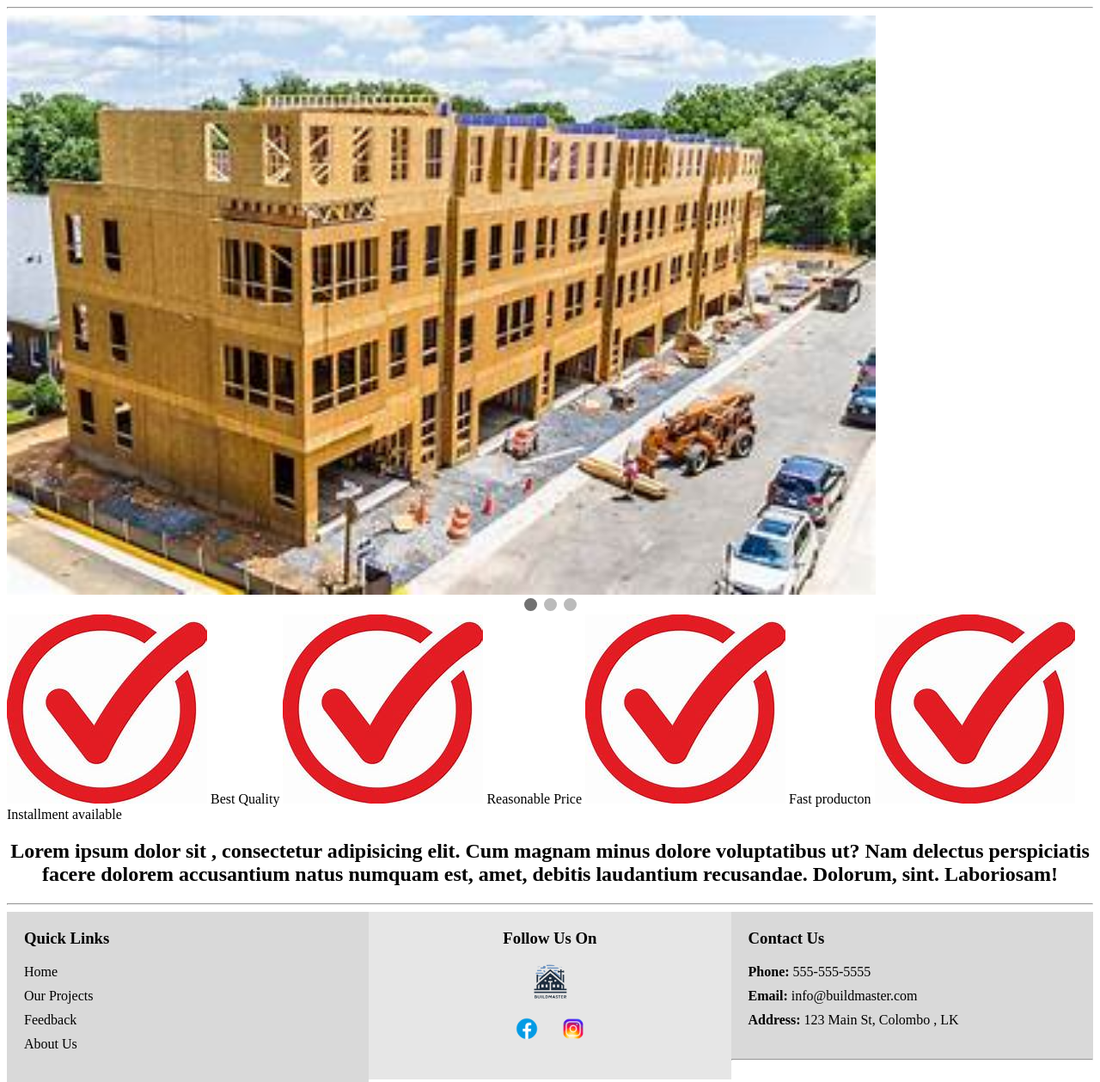
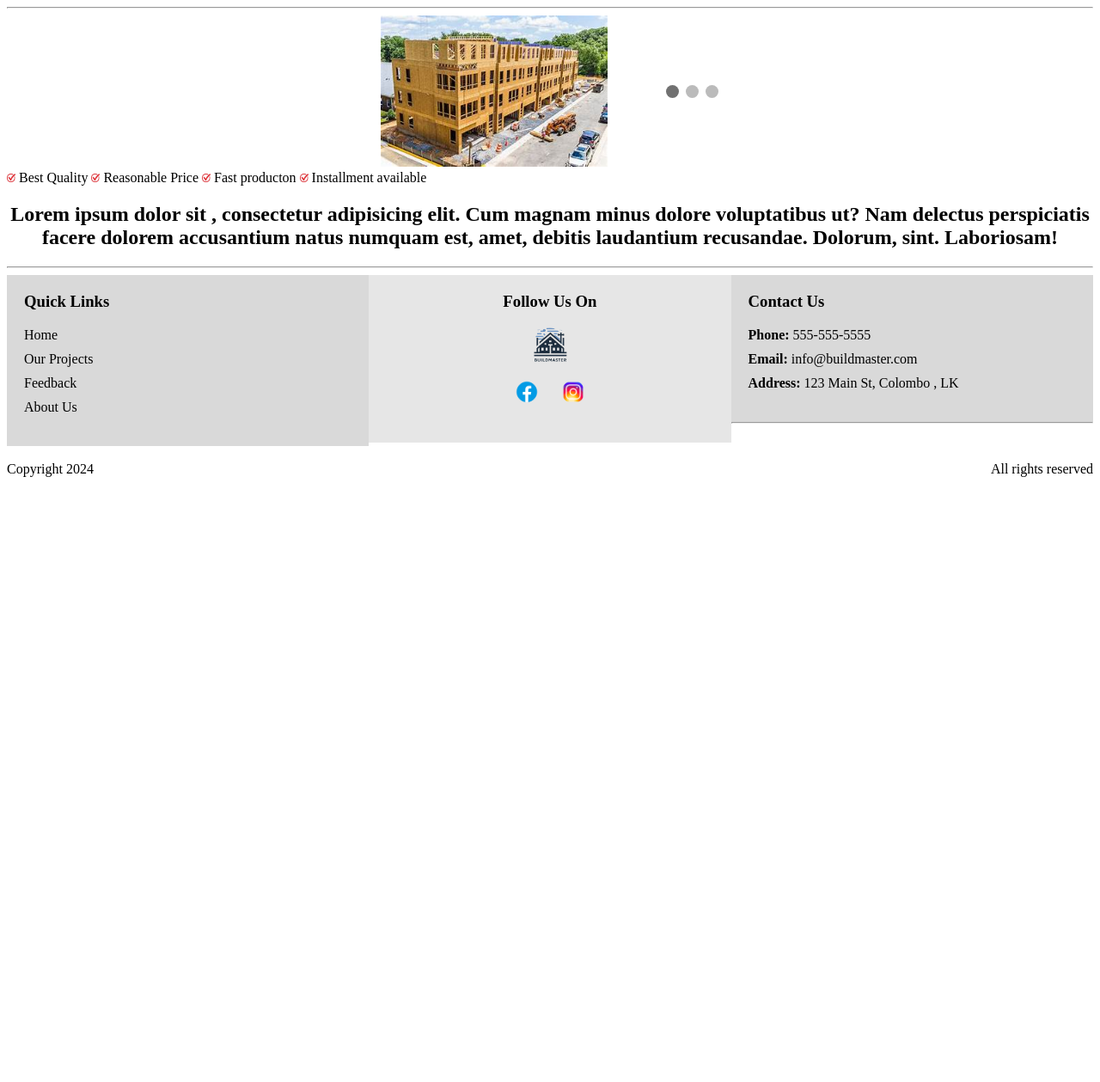
Before and after one commit to MiniduTH/BuildMasterWEB, a PHP site: page / in a window 1280 px wide. Shown: the part 120-1379 px from the top of the page at 86% size. After the commit the page ends 675 px from the top, so only its background shows below. Run offline with PHP 8.4, Linux system fonts and the light colour scheme.

Commit message:
update 2

```diff
--- a/src/CSS/body.css
+++ b/src/CSS/body.css
@@ -3,12 +3,14 @@
     max-width: 100%;
     position: relative;
     margin: auto;
+    display: flex; /* Use flexbox to center images */
+    justify-content: center; /* Center images horizontally */
+    align-items: center; /* Center images vertically */
 }
 
 /* Hide all slides by default */
 .mySlides {
     display: none;
-    width: 100%;
 }
 
 /* Style the images */
@@ -34,9 +36,7 @@
 .active-dot {
     background-color: #717171;
 }
-
-#tik {
-    width: 20px; /* Adjust size as needed */
-    margin-right: 10px; /* Adjust spacing as needed */
-
+.why{
+    width:10px;
+    height:10px;
 }
```
